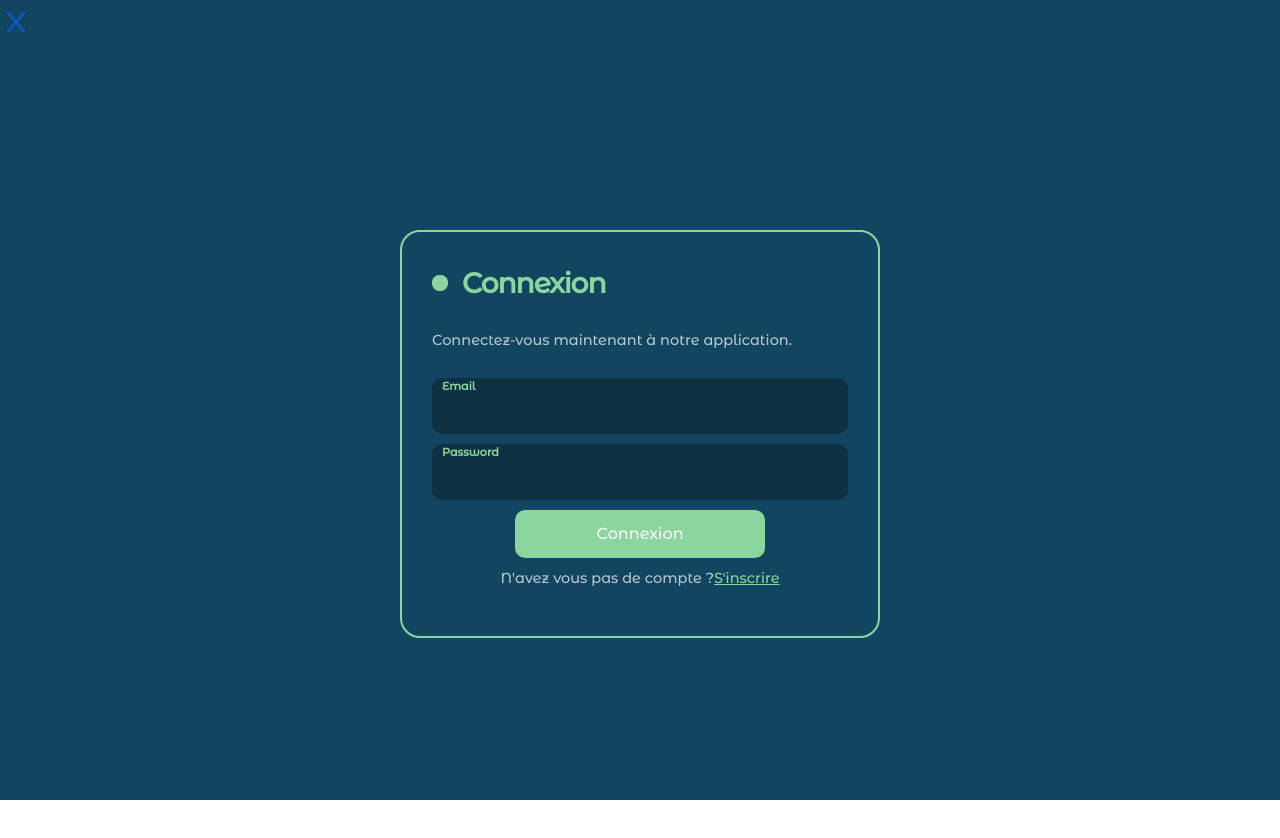
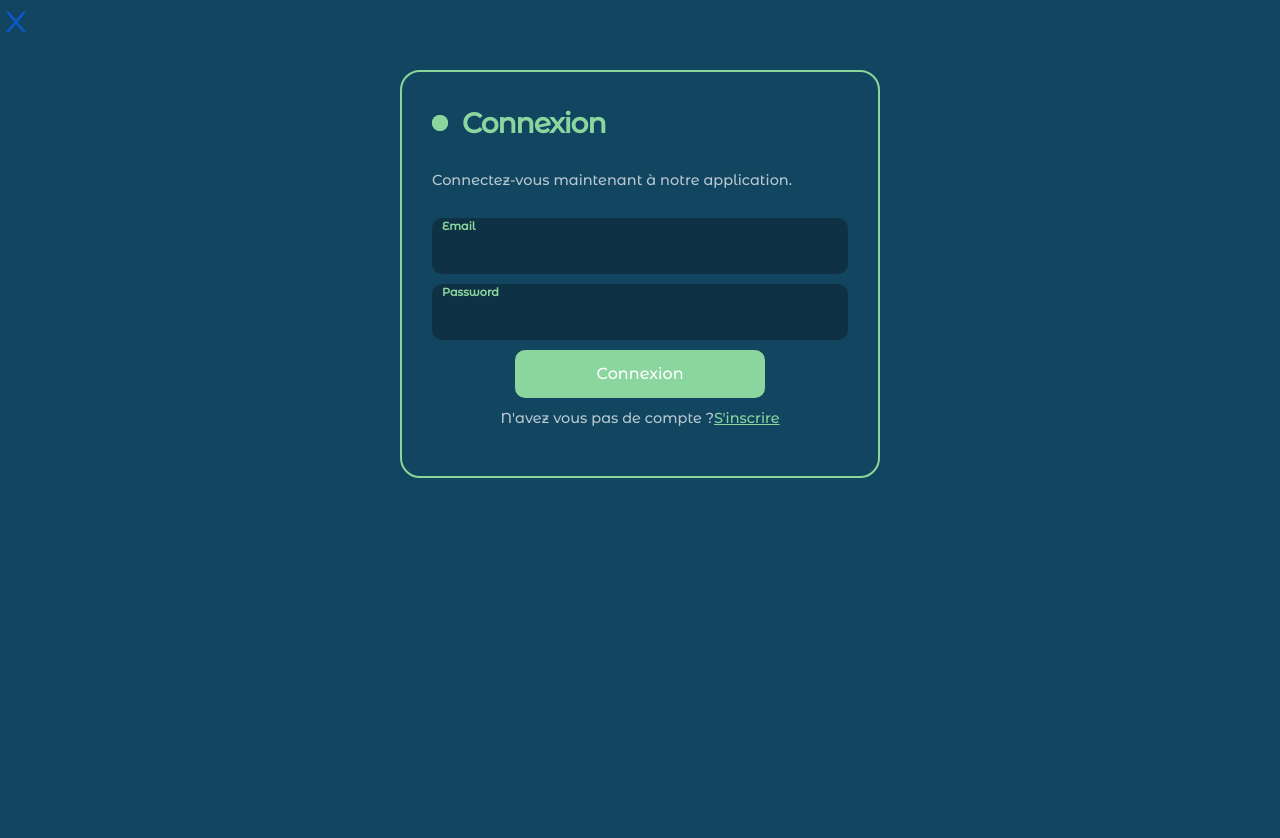
Before and after one commit to MarieConstance/ECONO_PRO, a React (Vite) app: page /Login in a window 1280 px wide. Shown: the top 838 px of the page. Before the commit the page ends 800 px from the top, so only its background shows below. Built offline with nearby package versions, Linux system fonts and the light colour scheme; no server answers.

Commit message:
mise a niveau

```diff
--- a/src/Style/Register.css
+++ b/src/Style/Register.css
@@ -6,6 +6,7 @@
 }
 .contenu-formulaire{
   width: 100%;
+  height: 120vh;
   align-items: center;
   justify-content: center;
   background-color: var(--ma-couleur-principale);
@@ -22,6 +23,7 @@
   background-color: var(--ma-couleur-principale);
   color: #fff;
   border: 2px solid var(--mon--autre--couleur);
+  top: -10rem;
 }
 
 .title {
--- a/src/Style/login.css
+++ b/src/Style/login.css
@@ -21,6 +21,7 @@
   background-color: #1a1a1a;
   color: #fff;
   border: 1px solid #333;
+  top: -6rem;
 }
 
 .title {
```
